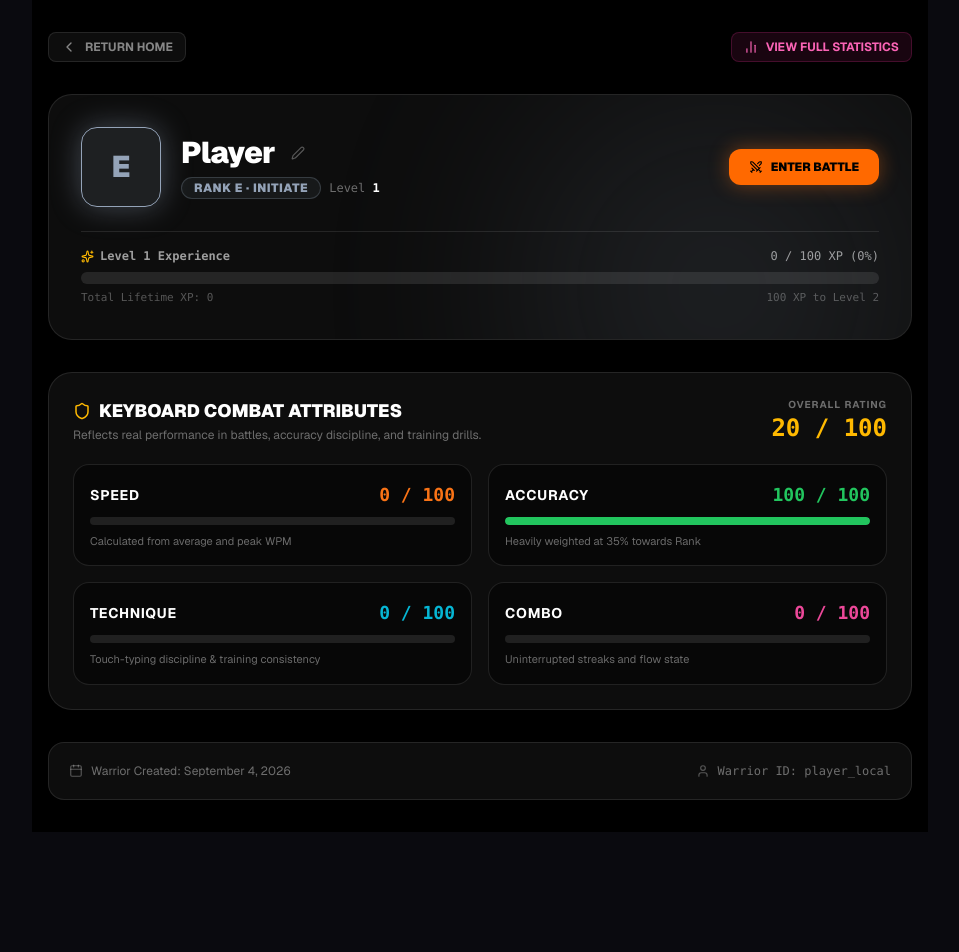
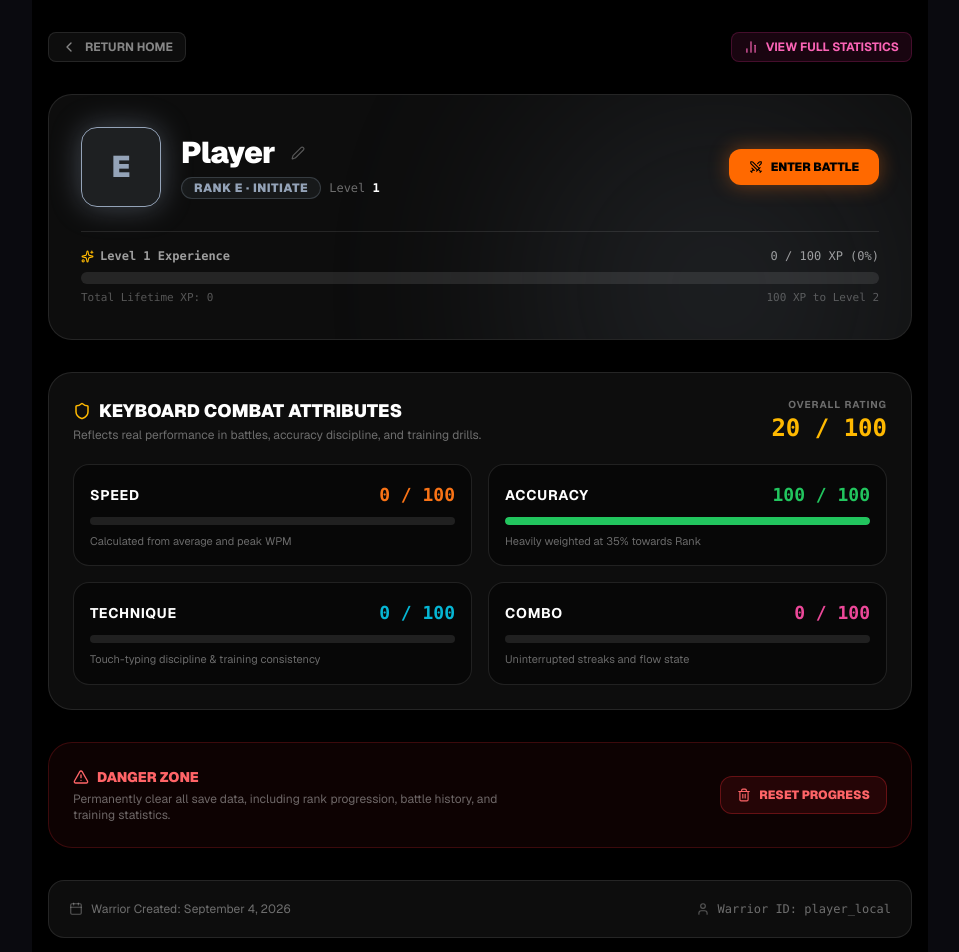
Before and after one commit to Vituinho/KeyForge, a Next.js app: page /profile in a window 1280 px wide. Shown: the top 952 px of the page, without its empty margins (160-1119 px from the left). Before the commit the page ends 832 px from the top, so only its background shows below. Built offline with nearby package versions, Linux system fonts and the light colour scheme.

Commit message:
feat: add safe player progress reset

```diff
--- a/src/app/profile/page.tsx
+++ b/src/app/profile/page.tsx
@@ -4,6 +4,7 @@ import { useState } from "react"
 import { usePlayer } from "@/hooks/usePlayer"
 import { RANK_METADATA } from "@/lib/progression/calculateRank"
 import { getXpRequiredForLevel } from "@/lib/progression/calculateLevel"
+import { clearBattleHistory } from "@/lib/storage/battleHistoryStorage"
 import {
   User,
   ChevronLeft,
@@ -14,9 +15,11 @@ import {
   Edit2,
   BarChart2,
   Swords,
+  AlertTriangle,
+  Trash2,
 } from "lucide-react"
 import Link from "next/link"
-import { motion } from "framer-motion"
+import { motion, AnimatePresence } from "framer-motion"
 
 function formatDate(iso: string): string {
   try {
@@ -32,16 +35,27 @@ function formatDate(iso: string): string {
 }
 
 export default function ProfilePage() {
-  const { player, updatePlayer } = usePlayer()
+  const { player, updatePlayer, reset } = usePlayer()
 
   const [usernameInput, setUsernameInput] = useState(player.username)
   const [isEditingUsername, setIsEditingUsername] = useState(false)
   const [saveSuccess, setSaveSuccess] = useState(false)
   const [errorMsg, setErrorMsg] = useState<string | null>(null)
+  const [showResetModal, setShowResetModal] = useState(false)
+  const [resetSuccess, setResetSuccess] = useState(false)
 
   const rankMeta = RANK_METADATA[player.rank]
   const xpNeeded = getXpRequiredForLevel(player.level)
   const xpProgress = Math.min(100, Math.round((player.xp / xpNeeded) * 100))
+
+  const handleConfirmReset = () => {
+    reset()
+    clearBattleHistory()
+    setShowResetModal(false)
+    setUsernameInput("Player")
+    setResetSuccess(true)
+    setTimeout(() => setResetSuccess(false), 3000)
+  }
 
   const handleSaveUsername = (e?: React.FormEvent) => {
     if (e) e.preventDefault()
@@ -69,6 +83,60 @@ export default function ProfilePage() {
 
   return (
     <div className="min-h-screen bg-black text-white px-4 py-8 max-w-4xl mx-auto space-y-8">
+      {/* Reset Confirmation Modal */}
+      <AnimatePresence>
+        {showResetModal && (
+          <div className="fixed inset-0 z-50 flex items-center justify-center p-4 bg-black/80 backdrop-blur-md">
+            <motion.div
+              className="relative w-full max-w-md p-6 rounded-3xl border border-red-500/30 bg-neutral-950 text-center shadow-[0_0_50px_rgba(239,68,68,0.2)] space-y-4"
+              initial={{ scale: 0.9, opacity: 0 }}
+              animate={{ scale: 1, opacity: 1 }}
+              exit={{ scale: 0.9, opacity: 0 }}
+            >
+              <div className="w-14 h-14 rounded-2xl bg-red-500/10 border border-red-500/20 text-red-500 flex items-center justify-center mx-auto">
+                <AlertTriangle size={28} />
+              </div>
+              <h3 className="text-xl font-black text-white tracking-tight">
+                RESET ALL PROGRESS?
+              </h3>
+              <p className="text-xs text-white/60 leading-relaxed">
+                This action is <strong className="text-red-400">permanent and cannot be undone</strong>. Your Level, XP, Rank, Performance Attributes, Lifetime Statistics, Battle History, and Training records will be wiped back to default.
+              </p>
+
+              <div className="flex items-center justify-center gap-3 pt-2">
+                <button
+                  type="button"
+                  onClick={() => setShowResetModal(false)}
+                  className="px-5 py-2.5 rounded-xl bg-white/10 hover:bg-white/15 border border-white/10 text-white font-bold text-xs transition-colors"
+                >
+                  CANCEL
+                </button>
+                <button
+                  type="button"
+                  onClick={handleConfirmReset}
+                  className="flex items-center gap-1.5 px-5 py-2.5 rounded-xl bg-red-500 hover:bg-red-600 text-white font-black text-xs transition-colors shadow-[0_0_20px_rgba(239,68,68,0.4)]"
+                >
+                  <Trash2 size={14} />
+                  <span>CONFIRM RESET</span>
+                </button>
+              </div>
+            </motion.div>
+          </div>
+        )}
+      </AnimatePresence>
+
+      {/* Reset Success Notification */}
+      {resetSuccess && (
+        <motion.div
+          className="p-3.5 rounded-2xl bg-emerald-500/10 border border-emerald-500/30 text-emerald-400 text-xs font-bold flex items-center justify-center gap-2"
+          initial={{ opacity: 0, y: -10 }}
+          animate={{ opacity: 1, y: 0 }}
+        >
+          <Check size={16} />
+          <span>All player progress and battle records have been safely reset.</span>
+        </motion.div>
+      )}
+
       {/* Top Header Navigation */}
       <div className="flex items-center justify-between flex-wrap gap-4">
         <Link
@@ -277,6 +345,28 @@ export default function ProfilePage() {
         </div>
       </div>
 
+      {/* Danger Zone: Progress Reset */}
+      <div className="p-6 rounded-3xl border border-red-500/20 bg-red-500/5 backdrop-blur-md flex flex-col sm:flex-row items-start sm:items-center justify-between gap-4">
+        <div>
+          <h3 className="text-sm font-black text-red-400 flex items-center gap-2">
+            <AlertTriangle size={16} />
+            <span>DANGER ZONE</span>
+          </h3>
+          <p className="text-xs text-white/40 mt-1 max-w-md">
+            Permanently clear all save data, including rank progression, battle history, and training statistics.
+          </p>
+        </div>
+
+        <button
+          type="button"
+          onClick={() => setShowResetModal(true)}
+          className="flex items-center gap-2 px-4 py-2.5 rounded-xl bg-red-500/10 hover:bg-red-500/20 border border-red-500/30 text-red-400 hover:text-red-300 font-black text-xs transition-colors shrink-0"
+        >
+          <Trash2 size={14} />
+          <span>RESET PROGRESS</span>
+        </button>
+      </div>
+
       {/* Account Info Footer */}
       <div className="p-5 rounded-2xl border border-white/10 bg-white/5 flex items-center justify-between flex-wrap gap-4 text-xs text-white/40">
         <div className="flex items-center gap-2">
```
